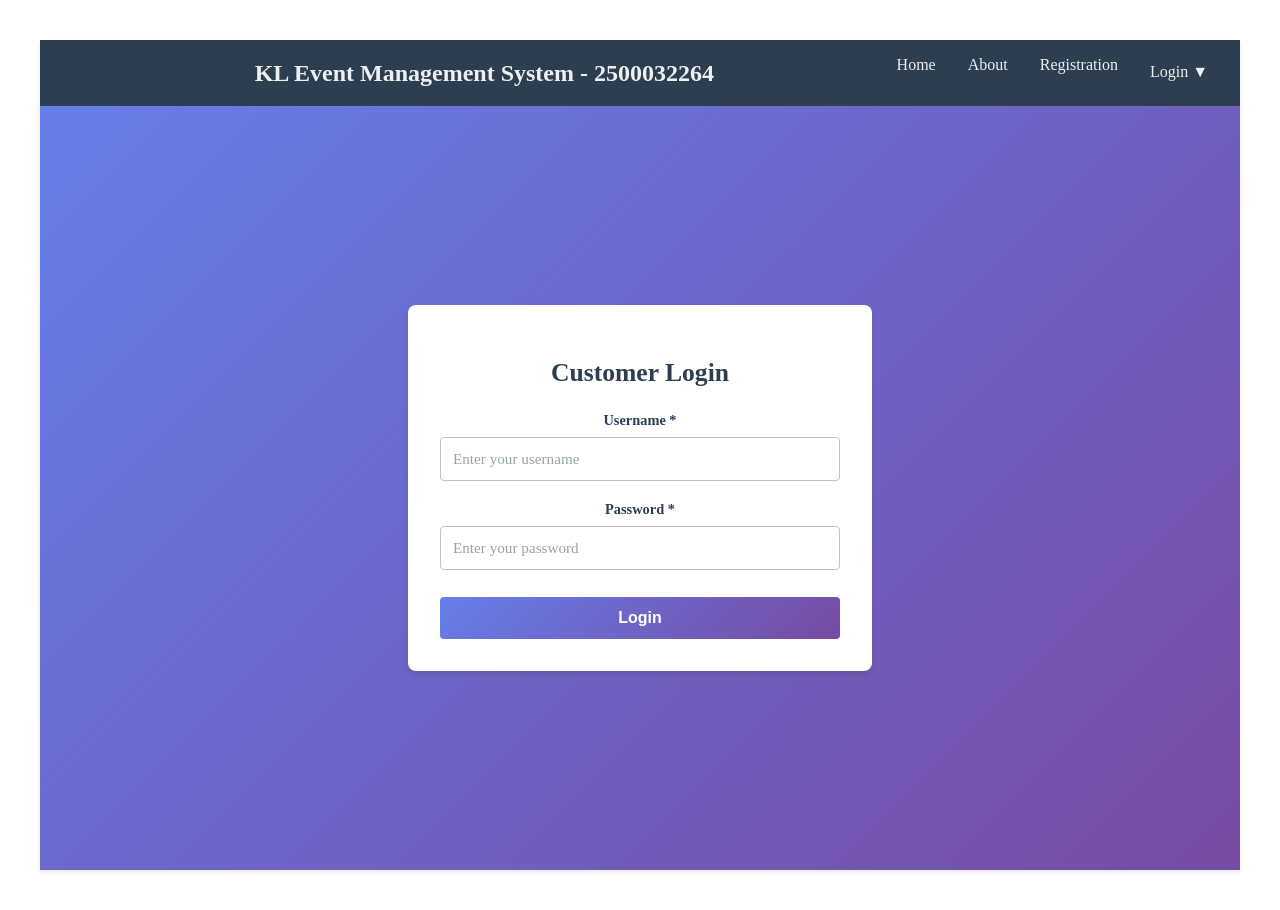
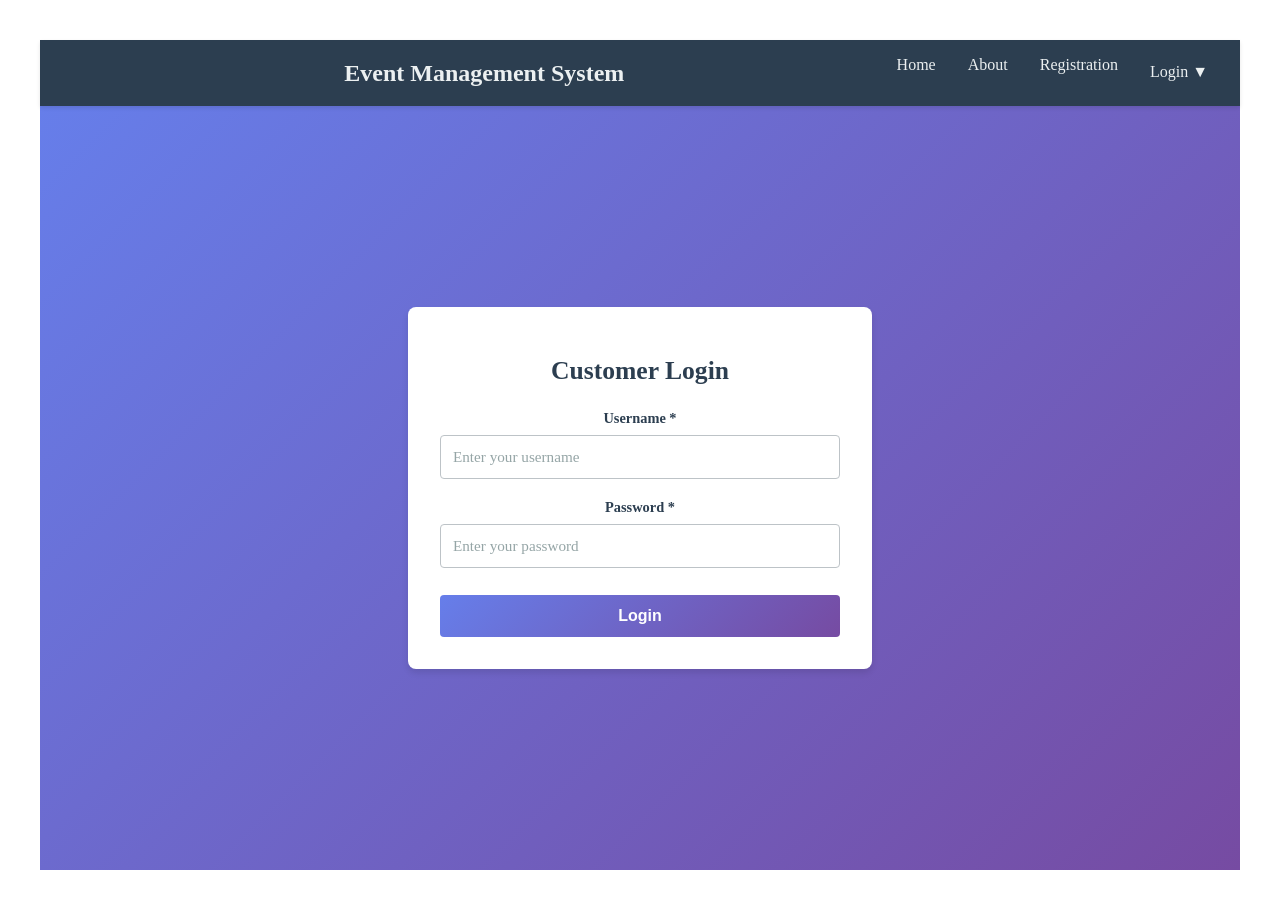
Before and after one commit to Divyanshugoyal579/react-sdp-repo, a React (Vite) app: page /customer-login in a window 1280 px wide. Built offline with nearby package versions, Linux system fonts and the light colour scheme.

Commit message:
modified MainNavBar.jsx

```diff
--- a/src/pages/MainNavBar.jsx
+++ b/src/pages/MainNavBar.jsx
@@ -5,16 +5,17 @@ import About from './About';
 import Registration from './Registration';
 import AdminLogin from './AdminLogin';
 import ManagerLogin from './ManagerLogin';
-import CustomerLogin from './CustomerLogin';
+import CustomerLogin from './CustomerLOgin';
 import './style.css';
 
 const MainNavBar = () => {
   return (
+    <div>
     <nav className="navbar">
       <div className="navbar-container">
         <div className="navbar-logo">
           <Link to="/" className="logo-link">
-             KL Event Management System - 2500032264
+            Event Management System
           </Link>
         </div>
         <ul className="nav-menu">
@@ -56,10 +57,10 @@ const MainNavBar = () => {
             </ul>
           </li>
         </ul>
-        </div>
-        <div>
+      </div>
+    </nav>
 
-        <Routes>
+<Routes>
         <Route path="/" element={<Home />} />
         <Route path="/about" element={<About />} />
         <Route path="/registration" element={<Registration />} />
@@ -68,10 +69,8 @@ const MainNavBar = () => {
         <Route path="/customer-login" element={<CustomerLogin />} />
       </Routes>
 
-      </div>
-    </nav>
 
-
+    </div>
 
   );
 };
```
